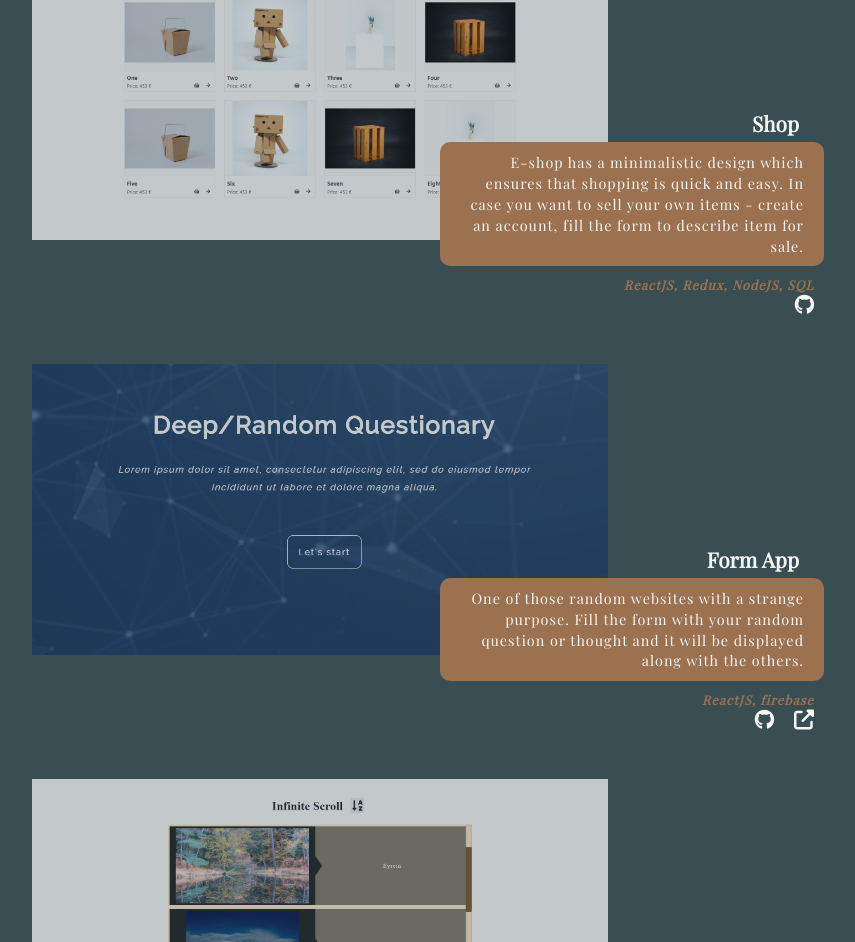
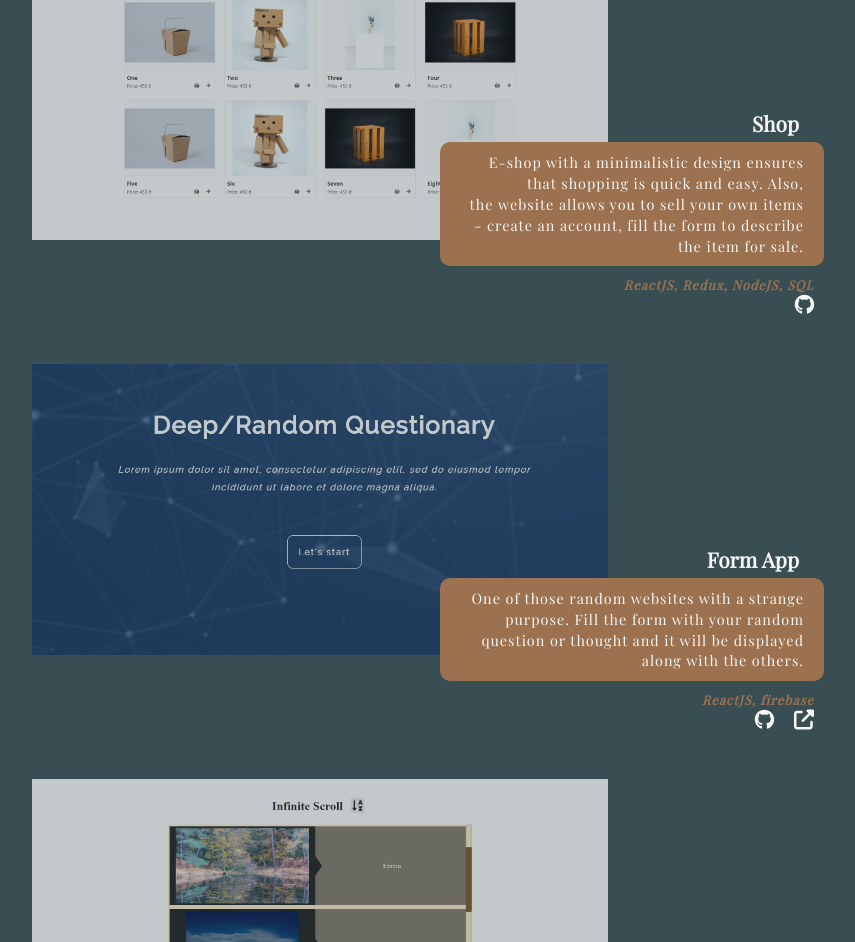
Before and after one commit to Zmagis/portfolio2, a React (Create React App) app: page / in a window 1280 px wide. Shown: the part 3192-4134 px from the top of the page, without its empty margins (212-1067 px from the left). Built offline with nearby package versions, Linux system fonts and the light colour scheme.

Commit message:
change project text

```diff
--- a/src/components/List.ts
+++ b/src/components/List.ts
@@ -52,7 +52,7 @@ export const list = [
     id: 10,
     name: 'Shop',
     description:
-      'E-shop has a minimalistic design which ensures that shopping is quick and easy. In case you want to sell your own items - create an account, fill the form to describe item for sale.',
+      'E-shop with a minimalistic design ensures that shopping is quick and easy. Also, the website allows you to sell your own items - create an account, fill the form to describe the item for sale.',
     tech: 'ReactJS, Redux, NodeJS, SQL',
     img: Shop,
     link: '',
```
